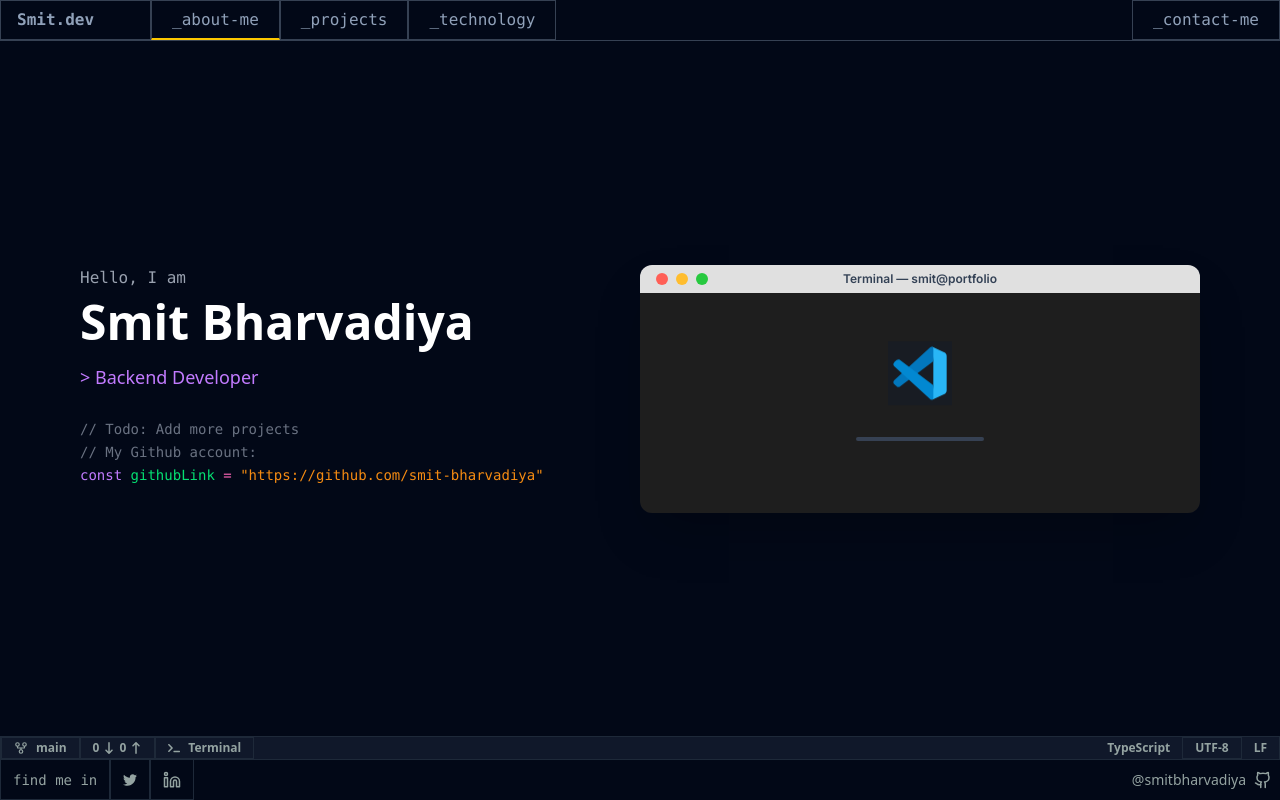
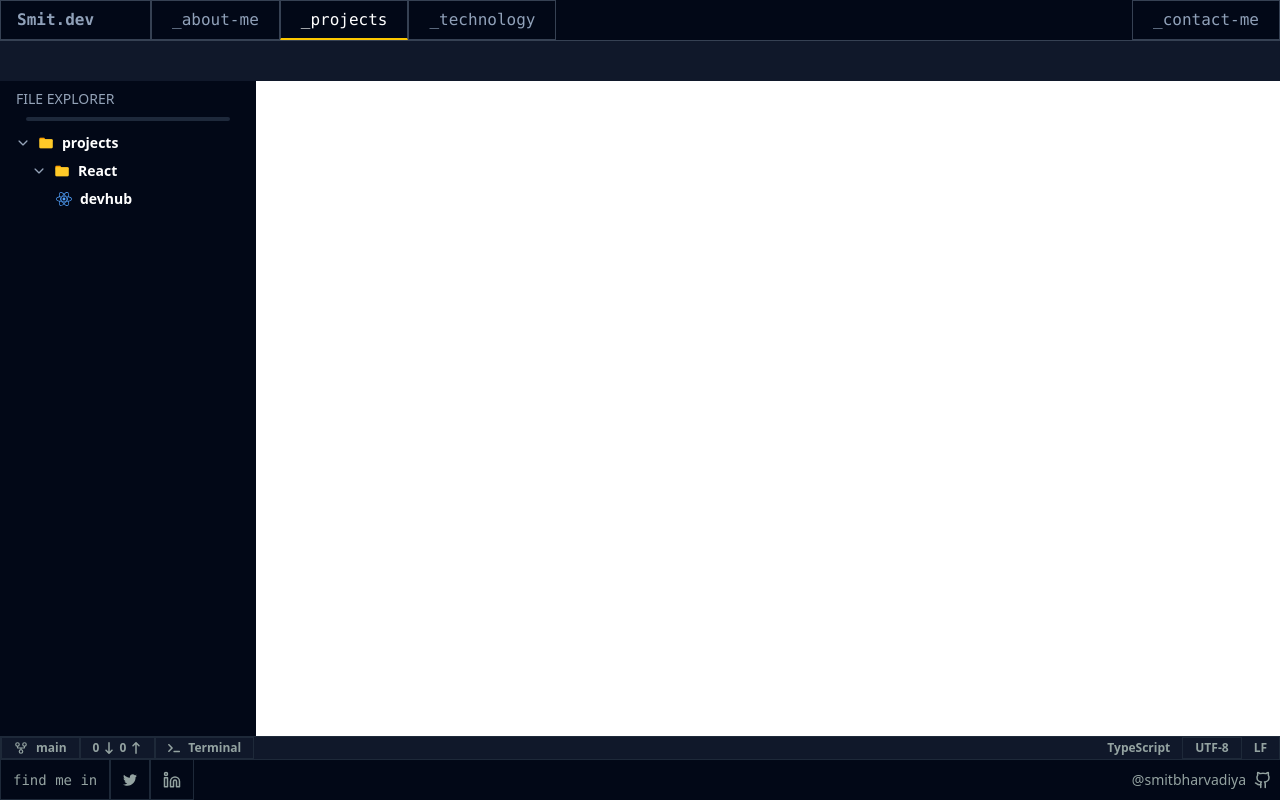
Before and after one commit to smitbharvadiya/portfolio, a React (Vite) app: page /projects in a window 1280 px wide. Built offline with nearby package versions, Linux system fonts and the light colour scheme.

Commit message:
File Explorer section

```diff
--- a/package.json
+++ b/package.json
@@ -20,6 +20,7 @@
     "react": "^19.1.0",
     "react-dom": "^19.1.0",
     "react-icons": "^5.5.0",
+    "react-router-dom": "^7.6.3",
     "tailwindcss": "^4.1.11"
   },
   "devDependencies": {
--- a/src/App.jsx
+++ b/src/App.jsx
@@ -1,10 +1,15 @@
+import { BrowserRouter as Router, Routes, Route } from 'react-router-dom';
 import Home from "./pages/home";
+import Project from './pages/projects';
 
 function App() {
   return (
-    <>
-      <Home/>
-    </>
+    <Router>
+      <Routes>
+        <Route path="/" element={<Home/>} />
+        <Route path="/projects" element={<Project />} />
+      </Routes>
+    </Router>
   );
 }
 
--- a/src/components/TerminalFooter.jsx
+++ b/src/components/Footer.jsx
@@ -5,7 +5,7 @@ import { FaArrowDownLong, FaArrowUpLong } from "react-icons/fa6";
 const TerminalFooter = () => {
   return (
 
-    <footer>
+    <footer className="absolute bottom-0 w-full">
       <div className="h-6 flex justify-between items-center text-xs border border-gray-800 bg-[#10182a] text-[#94a3a1]">
         <div className="flex h-full font-semibold">
           <span className="h-full px-3 border border-gray-800 flex items-center gap-x-2"><LuGitFork size={14}/> main</span>
--- a/src/components/Header.jsx
+++ b/src/components/Header.jsx
@@ -1,45 +1,65 @@
+import { NavLink } from "react-router-dom";
+
 const Navbar = () => {
+  const baseClass =
+    "h-full px-5 flex items-center border border-gray-700 transition";
+  const activeClass = "text-white border-b-2 border-b-yellow-400";
+  const inactiveClass = "text-[#90a1b9]";
+
   return (
-    <header className="bg-[#020817] text-[#90a1b9] border-b border-gray-700 font-mono">
+    <header className="bg-[#020817] border-b border-gray-700 font-mono">
       <div className="max-w-7xl mx-auto flex items-center justify-between h-10">
-
-
         <nav className="flex h-full">
-          <a
-            href="#"
-            className="h-full pr-14 pl-4 font-bold flex items-center border border-gray-700 hover:text-white transition"
+          <NavLink
+            to="/"
+            end
+            className={({ isActive }) =>
+              `h-full pr-14 pl-4 font-bold flex items-center border border-gray-700 transition ${
+                isActive ? activeClass : inactiveClass
+              }`
+            }
           >
             Smit.dev
-          </a>
-          <a
-            href="#hello"
-            className="h-full px-5 flex items-center border border-gray-700 hover:text-white border-b-2 border-b-yellow-400"
+          </NavLink>
+
+          <NavLink
+            to="/about"
+            className={({ isActive }) =>
+              `${baseClass} ${isActive ? activeClass : inactiveClass}`
+            }
           >
             _about-me
-          </a>
-          <a
-            href="#about"
-            className="h-full px-5 flex items-center border border-gray-700 hover:text-white transition"
+          </NavLink>
+
+          <NavLink
+            to="/projects"
+            className={({ isActive }) =>
+              `${baseClass} ${isActive ? activeClass : inactiveClass}`
+            }
           >
             _projects
-          </a>
-          <a
-            href="#projects"
-            className="h-full px-5 flex items-center border border-gray-700 hover:text-white transition"
+          </NavLink>
+
+          <NavLink
+            to="/techstack"
+            className={({ isActive }) =>
+              `${baseClass} ${isActive ? activeClass : inactiveClass}`
+            }
           >
             _technology
-          </a>
+          </NavLink>
         </nav>
 
         <div className="h-full">
-          <a
-            href="#contact"
-            className="h-full px-5 flex items-center border border-gray-700 hover:text-white transition"
+          <NavLink
+            to="/contact"
+            className={({ isActive }) =>
+              `${baseClass} ${isActive ? activeClass : inactiveClass}`
+            }
           >
             _contact-me
-          </a>
+          </NavLink>
         </div>
-
       </div>
     </header>
   );
--- /dev/null
+++ b/src/components/Main.jsx
@@ -0,0 +1,13 @@
+
+
+const Main = () => {
+
+    return(
+        <div className="h-full w-full">
+
+        </div>
+    )
+
+}
+
+export default Main;
--- a/src/components/MainTerminal.jsx
+++ b/src/components/MainTerminal.jsx
@@ -27,7 +27,7 @@ const content = [
     { tokens: [{ text: "    {", isOperator: true },], delay: 80, typeDelay: 20 },
     {
         tokens: [
-            { text: "       return Ok", isKeyword: true },
+            { text: "      return Ok", isKeyword: true },
             { text: "(", isOperator: true },
             { text: "new", isKeyword: true },
         ],
--- /dev/null
+++ b/src/components/fileExplorer.jsx
@@ -0,0 +1,65 @@
+import { useState } from "react";
+import { IoIosArrowDown } from "react-icons/io";
+import { FaReact } from "react-icons/fa";
+import folder from "../assets/images/folder.png";
+
+const FileExplorer = () => {
+  const [isProjectsOpen, setIsProjectsOpen] = useState(true);
+  const [isReactOpen, setIsReactOpen] = useState(true);
+
+  return (
+    <div className="w-1/5 h-full bg-[#020817] text-white overflow-auto">
+
+      <div className="text-[#94a3b8] text-sm px-4 py-2">FILE EXPLORER</div>
+      <div className="h-1 w-4/5 mx-auto rounded-full bg-[#1e293b] mb-2"></div>
+
+      <div
+        className="flex items-center cursor-pointer hover:bg-[#1e293b] px-4 py-1"
+        onClick={() => setIsProjectsOpen(!isProjectsOpen)}
+      >
+        <IoIosArrowDown
+          size={14}
+          className={`text-[#94a3b8] mr-2 transition-transform duration-300 ${
+            isProjectsOpen ? "rotate-0" : "-rotate-90"
+          }`}
+        />
+        <img src={folder} alt="folder" className="h-4 mr-2" />
+        <span className="text-sm font-semibold">projects</span>
+      </div>
+
+      {isProjectsOpen && (
+        <div className="ml-6">
+          <div
+            className="flex items-center cursor-pointer hover:bg-[#1e293b] px-2 py-1"
+            onClick={() => setIsReactOpen(!isReactOpen)}
+          >
+            <IoIosArrowDown
+              size={14}
+              className={`text-[#94a3b8] mr-2 transition-transform duration-300 ${
+                isReactOpen ? "rotate-0" : "-rotate-90"
+              }`}
+            />
+            <img src={folder} alt="folder" className="h-4 mr-2" />
+            <span className="text-sm font-semibold">React</span>
+          </div>
+
+          {isReactOpen && (
+            <div className="ml-6">
+              <div
+                className="flex items-center cursor-pointer hover:bg-[#1e293b] px-2 py-1"
+              >
+                <FaReact className="text-blue-400 mr-2" />
+                <span className="text-sm font-semibold">devhub</span>
+              </div>
+            </div>
+          )}
+
+        </div>
+
+      )}
+
+    </div>
+  );
+};
+
+export default FileExplorer;
--- /dev/null
+++ b/src/components/tabs.jsx
@@ -0,0 +1,12 @@
+
+
+const Tabs = () => {
+
+    return(
+        <div className="w-full h-10 bg-[#10182a]">
+
+        </div>
+    )
+}
+
+export default Tabs;
--- a/src/pages/home.jsx
+++ b/src/pages/home.jsx
@@ -1,6 +1,6 @@
 import Navbar from "../components/Header"
 import Hero from "../components/Hero"
-import TerminalFooter from "../components/TerminalFooter"
+import TerminalFooter from "../components/Footer"
 
 export default function Home() {
 
--- /dev/null
+++ b/src/pages/projects.jsx
@@ -0,0 +1,18 @@
+import Navbar from "../components/Header"
+import Tabs from "../components/tabs"
+import FileExplorer from "../components/fileExplorer"
+import Footer from "../components/Footer"
+
+export default function Project() {
+
+    return (
+        <div className="flex flex-col h-screen">
+            <Navbar />
+            <Tabs />
+            <div className="flex flex-1">
+                <FileExplorer />
+            </div>
+            <Footer />
+        </div>
+    )
+}
```
Also changed, not shown: src/assets/images/folder.png (added), 1 other file (tests, documents, lock files or other folders).
